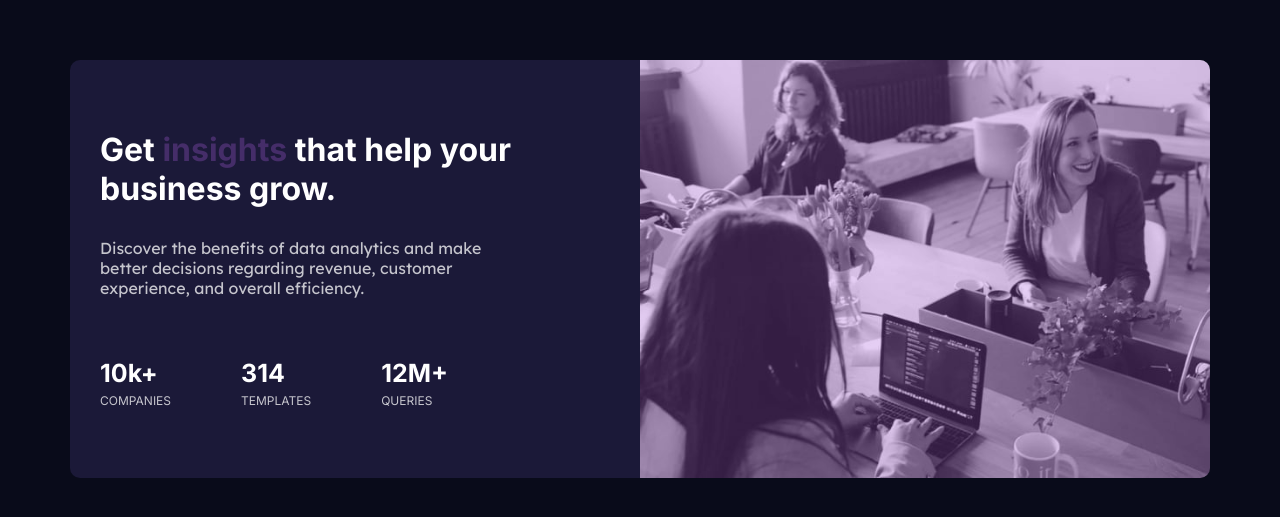
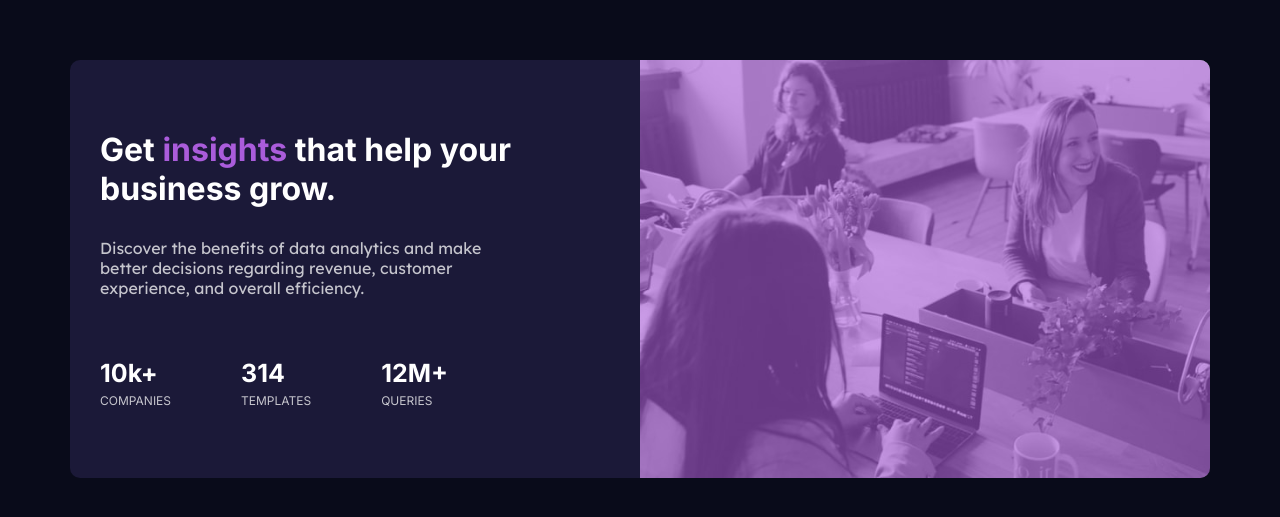
Before and after one commit to dovecancode/proj-mentor, a plain HTML site: page stats-preview-card/index.html in a window 1280 px wide. Shown: the part 131-648 px from the top of the page. Drawn offline with Linux system fonts and the light colour scheme.

Commit message:
fixed css background image color

```diff
--- a/stats-preview-card/style.css
+++ b/stats-preview-card/style.css
@@ -2,7 +2,7 @@
   /* Primary */
   --very-dark-blue: hsl(233, 47%, 7%);
   --dark-desaturated-blue: hsl(244, 38%, 16%);
-  --soft-violet: hsl(277, 64%, 61%, 0.3);
+  --soft-violet: hsl(277, 64%, 61%);
   /* Neutral */
   --white: hsl(0, 0%, 100%);
   --slightly-transparent-p: hsla(0, 0%, 100%, 0.75);
@@ -106,6 +106,7 @@ img {
 
 .overlay {
   background: var(--soft-violet);
+  opacity: 0.6;
   /* mix-blend-mode: multiply; */
   position: absolute;
   top: 0;
```
